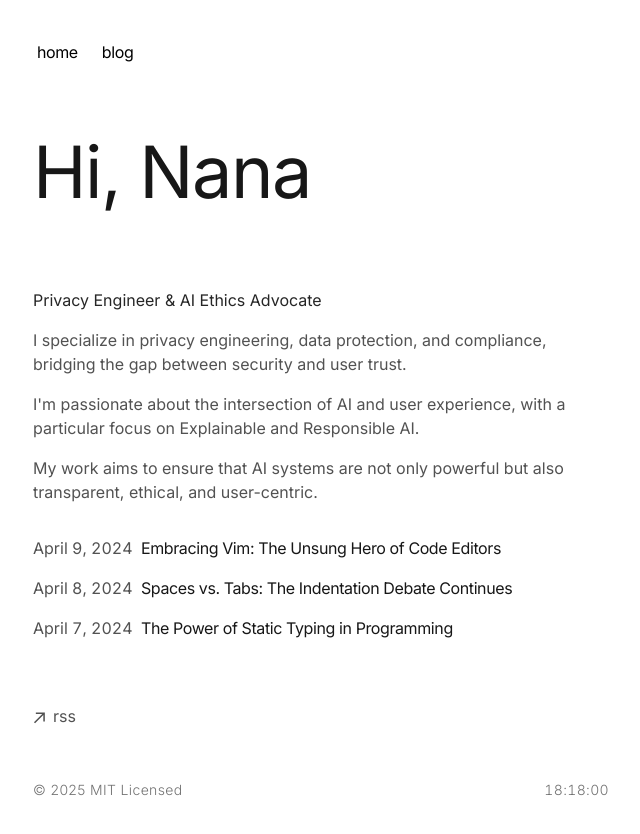
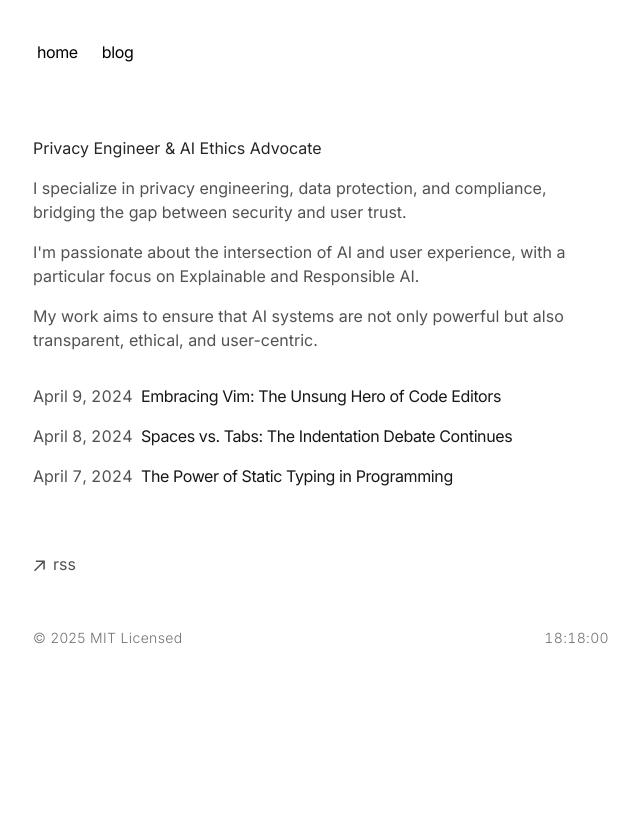
Before and after one commit to asanteanana/portv3, a Next.js app: page / in a window 1280 px wide. Shown: the top 834 px of the page, without its empty margins (319-959 px from the left). After the commit the page ends 800 px from the top, so only its background shows below. Built offline with nearby package versions, Linux system fonts and the light colour scheme.

Commit message:
remove: Hi, Nana heading

```diff
--- a/app/page.tsx
+++ b/app/page.tsx
@@ -3,14 +3,6 @@ import { BlogPosts } from 'app/components/posts'
 export default function Page() {
   return (
     <section>
-      <h1
-        className="text-7xl mb-20 tracking-[-0.02em] text-neutral-900 dark:text-neutral-100"
-        style={{
-          fontWeight: '400',
-        }}
-      >
-        Hi, Nana
-      </h1>
       <p className="mb-4 text-neutral-800 dark:text-neutral-200">
         Privacy Engineer & AI Ethics Advocate
       </p>
```
